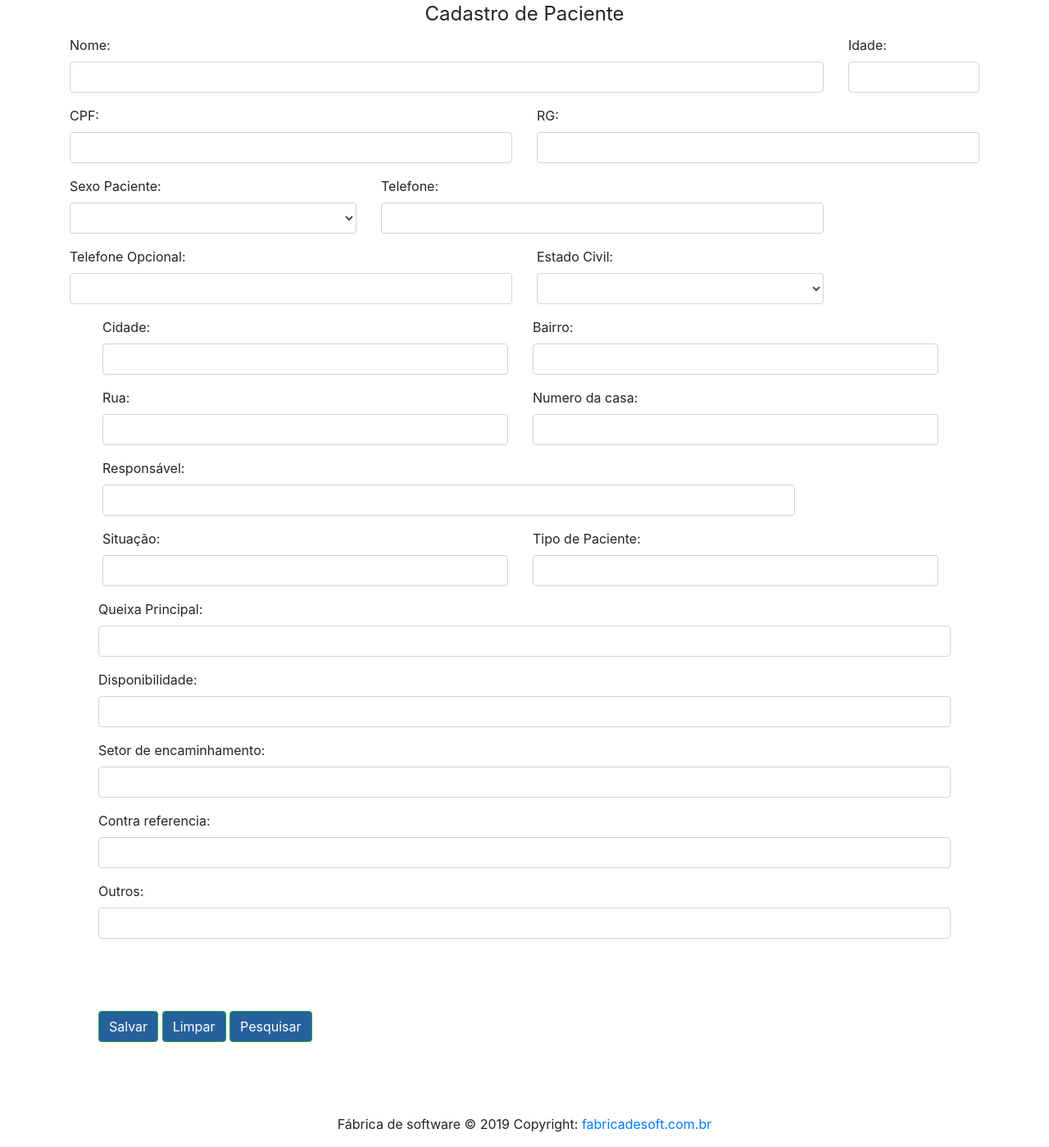
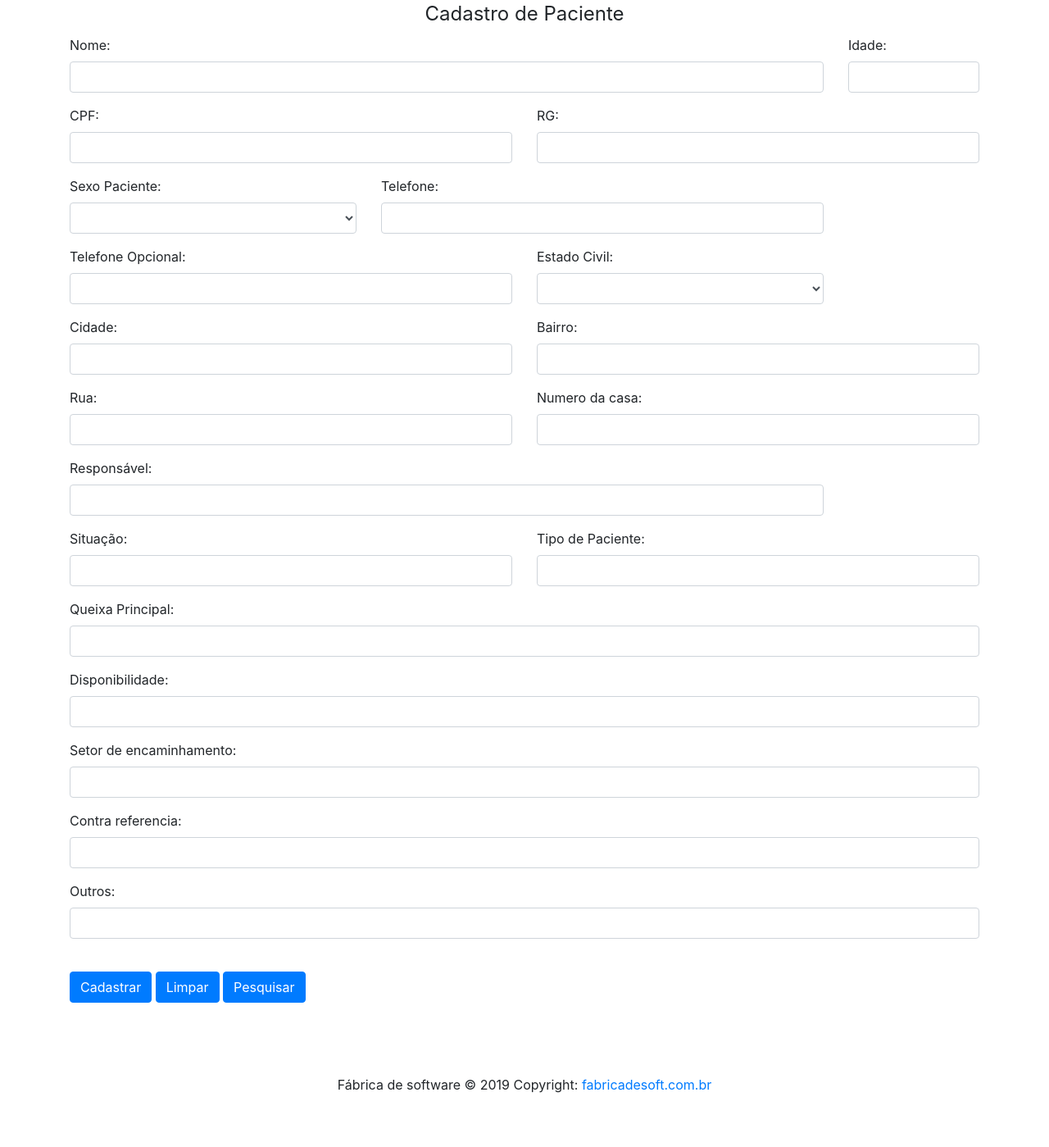
Before and after one commit to paulo280799/RegistraClinicPscicoWEB, a PHP site: page /TelaPaciente.php in a window 1280 px wide. Shown: the part 152-1551 px from the top of the page at 82% size. After the commit the page ends 1485 px from the top, so only its background shows below. Run offline with PHP 8.4, Linux system fonts and the light colour scheme; a user stored in the database is signed in.

Commit message:
TELAS AJEITADAS
PADRONIZANDO AS TELAS

```diff
--- a/RegistraClinicPsico_WEB/Supervisor/CadastroSupervisor.php
+++ b/RegistraClinicPsico_WEB/Supervisor/CadastroSupervisor.php
@@ -19,8 +19,6 @@
 $emailSupervisor= addslashes($_POST['emailSupervisor']);
 $turmaSupervisor= addslashes($_POST['turmaSupervisor']);
 $especializacaoSupervisor = addslashes($_POST['especializacaoSupervisor']);
-
-//echo var_dump($Supervisor);
 
 $banco = new Banco("localhost","psico","root","");
 
--- a/RegistraClinicPsico_WEB/Usuario/EditarUsuario.php
+++ b/RegistraClinicPsico_WEB/Usuario/EditarUsuario.php
@@ -1,4 +1,4 @@
-re<?php
+<?php
 
 $id = 0;
 $nome = "";
--- a/RegistraClinicPsico_WEB/Util/Footer.php
+++ b/RegistraClinicPsico_WEB/Util/Footer.php
@@ -3,7 +3,7 @@
 
 
 <!-- Footer -->
-<footer class="container-fluid font-small blue">
+<footer class="container-fluid font-small blue" style="bottom:0px; position:absolut;">
 
   <!-- Copyright -->
   <div class="footer-copyright text-center py-3">Fábrica de software © 2019 Copyright:
--- a/RegistraClinicPsico_WEB/telas/TelaPaciente.php
+++ b/RegistraClinicPsico_WEB/telas/TelaPaciente.php
@@ -18,15 +18,19 @@
   <?php require_once '../Paciente/EditarPaciente.php'; ?>
 
   <div class="container">
+
     <?php if(isset($_GET['editar'])):?>
     <form action="../Paciente/EditarPaciente.php" method="post">
     <?php else: ?>
     <form action="../Paciente/CadastroPaciente.php" method="post">
     <?php endif; ?>
+
     <fieldset>
       <legend class="fw" style="text-align: center;">Cadastro de Paciente</legend>
       <input type="hidden" name="idPaciente" value="<?php echo $idPaciente; ?>">
+
       <div class="row" >
+
         <div class="form-group col-sm-10">
           <label class="fw">Nome:</label>
           <input type="text" name="nomePaciente" value="<?php echo $nomePaciente; ?>" class="form-control">
@@ -77,11 +81,6 @@
           </select>
         </div>
 
-        </div>
-
-        </div>
-
-        <div class="row" style="margin-left: 110px; margin-right: 120px;">
         <div class="form-group col-sm-6">
           <label id="cidade" class="fw" >Cidade:</label>
           <input type="text" name="cidade"  class="form-control" value="<?php echo $cidadePaciente; ?>" >
@@ -102,9 +101,6 @@
           <input type="text" name="numCasa"  class="form-control" value="<?php echo $endereco; ?>">
         </div>
 
-        </div>
-
-        <div class="row"style="margin-left: 110px; margin-right: 120px;">
         <div class="form-group col-sm-10">
           <label class="fw">Responsável:</label>
           <input type="text" name="responsavel"  class="form-control" value="<?php echo $responsavel; ?>">
@@ -120,61 +116,42 @@
           <input type="text" name="tipoPaciente" class="form-control" value="<?php echo $tipoPaciente; ?>">
         </div>
       </div>
-          <div class="form-group" style="padding-left: 120px; padding-right: 120px;">
+      <div class="form-group" >
           <label class="fw">Queixa Principal:</label>
           <input type="text" name="queixaPrincipal" class="form-control" value="<?php echo $queixaPricipal; ?>">
         </div>
 
-          <div class="form-group" style="padding-left: 120px; padding-right: 120px;">
+        <div class="form-group" >
           <label class="fw">Disponibilidade:</label>
           <input type="text" name="disponibilidade" class="form-control" value="<?php echo $disponibilidade; ?>">
         </div>
 
-          <div class="form-group" style="padding-left: 120px; padding-right: 120px;">
+        <div class="form-group" >
           <label class="fw">Setor de encaminhamento:</label>
           <input type="text" name="setorEncaminhado" class="form-control" value="<?php echo $setorDeEncaminhamento; ?>">
         </div>
 
-          <div class="form-group" style="padding-left: 120px; padding-right: 120px;">
+        <div class="form-group" >
           <label  class="fw">Contra referencia:</label>
           <input type="text" name="contrareferencia" class="form-control" value="<?php echo $contrarreferencia; ?>">
         </div>
 
-          <div class="form-group" style="padding-left: 120px; padding-right: 120px;">
+        <div class="form-group" >
           <label  class="fw">Outros:</label>
           <input type="text" name="outros" class="form-control" value="<?php echo $outros; ?>">
         </div>
 
         <br>
-        <br>
-        <br>
 
-         <div style="padding-left: 120px;">
         <?php if(isset($_GET['editar'])):?>
-          <button
-            type="submit" name="atualizar" value="atualizar" class="btn btn-outline-primary"
-            style="background-color: #26619c; color: white;">
-            Atualizar
-          </button>
+          <button class="btn btn-primary" type="submit" name="atualizar" value="atualizar">Atualizar</button>
         <?php else : ?>
-          <button
-            type="submit" name="cadastrar" value="cadastrar" class="btn btn-outline-success"
-            style="background-color: #26619c; color: white;">
-            Salvar
-          </button>
+          <button class="btn btn-primary" type="submit" name="cadastrar" value="cadastrar">Cadastrar</button>
         <?php endif; ?>
 
-        <button type="reset" class="btn btn-outline-success"
-          style="background-color: #26619c; color: white;">
-          Limpar
-        </button>
-        <a
-          href="TelaPesquisaPaciente.php"
-          class="btn btn-outline-success"
-          style="background-color: #26619c; color: white;">
-          Pesquisar
-        </a>
-         </div>
+        <input class="btn btn-primary" type="reset" value="Limpar">
+        <a class="btn btn-primary" href="TelaPesquisaPaciente.php"  role="button">Pesquisar</a>
+
       </fieldset>
     </form>
   </div>
```
Also changed, not shown: RegistraClinicPsico_WEB/telas/Index.php (+6 -8 lines), RegistraClinicPsico_WEB/telas/TelaAluno.php (+4 -24 lines), RegistraClinicPsico_WEB/telas/TelaAlunoPaciente.php (+5 -9 lines), RegistraClinicPsico_WEB/telas/TelaAlunoSupervisor.php (+5 -9 lines), RegistraClinicPsico_WEB/telas/TelaSupervisor.php (+5 -23 lines), RegistraClinicPsico_WEB/telas/TelaUsuario.php (+4 -7 lines). Lines whose indentation alone changed are shown as unchanged.
